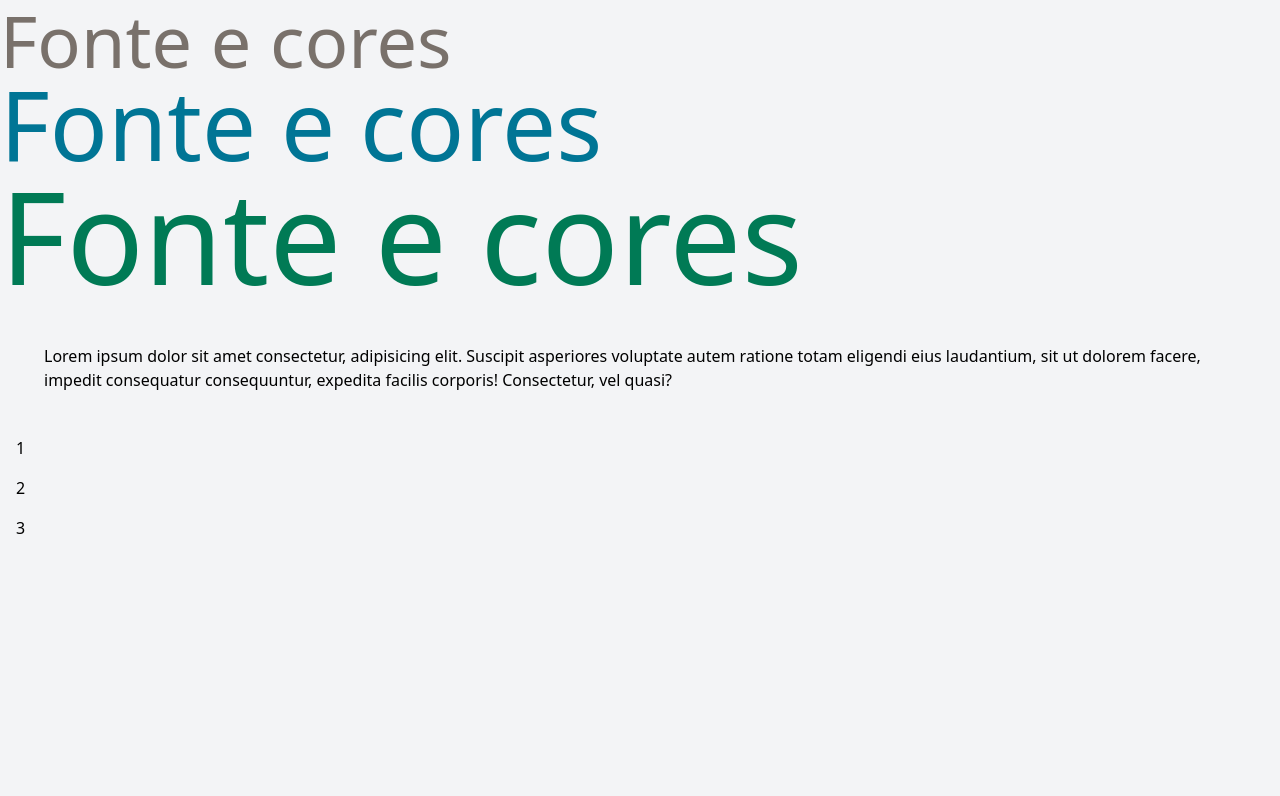
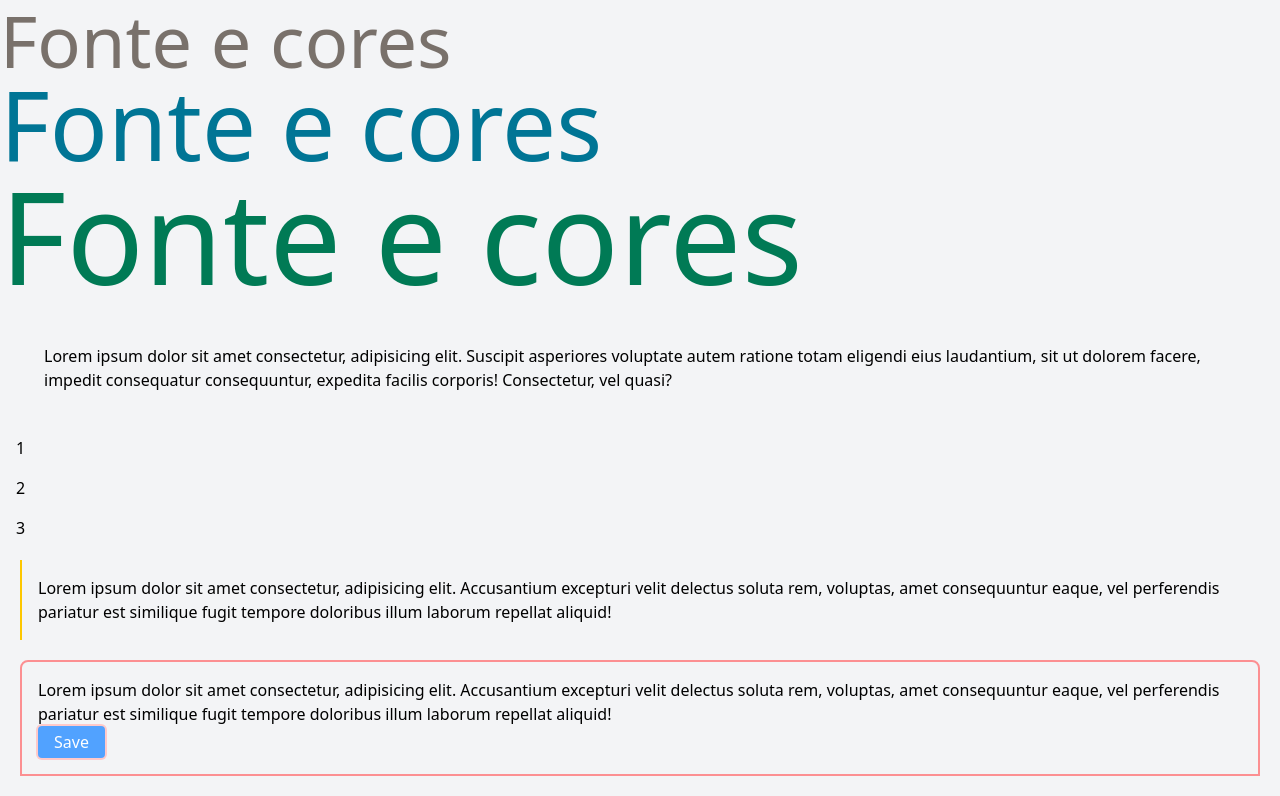
Before and after one commit to JyojiTenguam/TailWindCSS-explorer, a website: page src/index.html in a window 1280 px wide. Shown: the part 324-1120 px from the top of the page. Before the commit the page ends 880 px from the top, so only its background shows below. Drawn offline with Linux system fonts and the light colour scheme.

Commit message:
feat: adiciona exemplos de bordas

```diff
--- a/src/index.html
+++ b/src/index.html
@@ -30,5 +30,16 @@
     <div> 3 </div>
   </div>
 
+  <!-- Bordas -->
+  <div class="m-5 p-4 border-l-2 border-yellow-400"> Lorem ipsum dolor sit amet consectetur, adipisicing elit. Accusantium excepturi velit delectus soluta rem, voluptas, amet consequuntur eaque, vel perferendis pariatur est similique fugit tempore doloribus illum laborum repellat aliquid! </div>
+
+  <div class="m-5 p-4 border-2 border-red-400/70 rounded-t-lg"> Lorem ipsum dolor sit amet consectetur, adipisicing elit. Accusantium excepturi velit delectus soluta rem, voluptas, amet consequuntur eaque, vel perferendis pariatur est similique fugit tempore doloribus illum laborum repellat aliquid!
+
+    <br>
+
+  <button class="bg-blue-400 px-4 py-1 rounded text-white ring-2 ring-red-200">Save<button>
+  </div>
+
+
 </body>
 </html>
```
Also changed, not shown: src/output.css.
